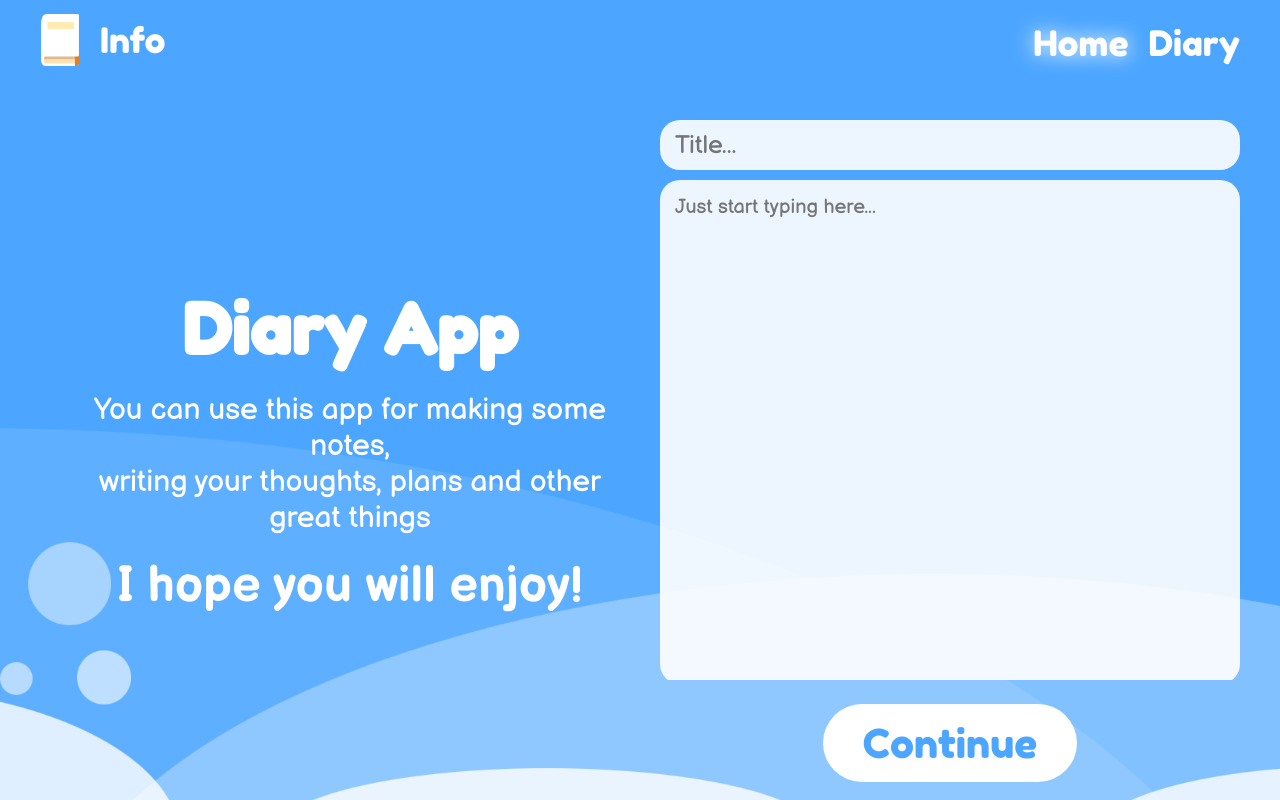
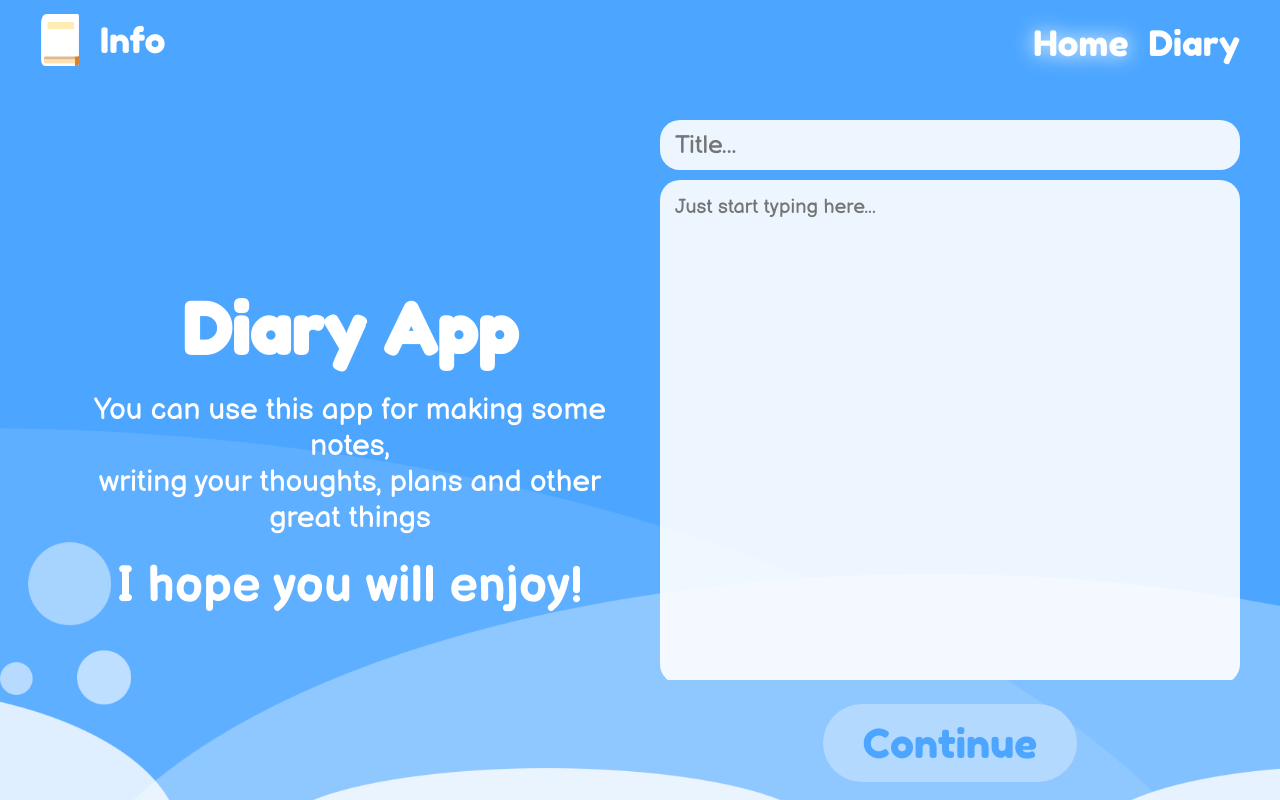
Before and after one commit to augustvulpes/diary-app, a React (Create React App) app: page / in a window 1280 px wide. Built offline with nearby package versions, Linux system fonts and the light colour scheme.

Commit message:
Continue button on home page no longer available with empty form inputs

```diff
--- a/src/components/UI/Button/Button.module.css
+++ b/src/components/UI/Button/Button.module.css
@@ -14,3 +14,11 @@
     box-shadow: 0 0 50px 5px white;
     color: #2e97ff;
 }
+
+.Button:disabled,
+.Button:disabled:hover {
+    color: #4ca6ff;
+    background: #b4d9ff;
+    box-shadow: none;
+    cursor: default;
+}
--- /dev/null
+++ b/src/containers/Diary/Diary.js
@@ -0,0 +1,3 @@
+import React, { Component } from 'react';
+
+import classes from './Diary.module.css';
--- a/src/containers/NewPost/NewPost.js
+++ b/src/containers/NewPost/NewPost.js
@@ -7,16 +7,23 @@ import * as actions from '../../store/actions/index';
 
 class NewPost extends Component {
     // state = {
-    //     title: '',
-    //     postContent: ''
-    // }
+    //     buttonAvailable: false
+    // };
 
     componentDidMount() {
         this.props.getLocalContent();
     };
 
     updateValue = event => {
-        this.props.saveContent(event.target.name, event.target.value)
+        this.props.saveContent(event.target.name, event.target.value);
+    };
+
+    checkButtonStatus = (title, postContent) => {
+        if (!title || !postContent) {
+            return false;
+        } else {
+            return true;
+        };
     };
 
     submitHandler = event => {
@@ -36,7 +43,8 @@ class NewPost extends Component {
                             value={this.props.postContent}
                             onChange={this.updateValue} />
                     </div>
-                    <Button>Continue</Button>
+                    <Button disabled={!this.checkButtonStatus(this.props.title, this.props.postContent)}>
+                        Continue</Button>
                 </form>
             </div>
         );
--- a/src/store/actions/newPost.js
+++ b/src/store/actions/newPost.js
@@ -22,6 +22,8 @@ export const getLocalContent = () => {
 };
 
 export const storeSuccess = () => {
+    localStorage.removeItem('title');
+    localStorage.removeItem('postContent');
     alert(1);
     return {
         type: actionTypes.STORE_SUCCESS
@@ -38,7 +40,8 @@ export const storeFail = () => {
 export const storeToDatabase = (title, postContent) => {
     const note = {
         title: title,
-        postContent: postContent
+        postContent: postContent,
+        date: new Date()
     };
 
     return dispatch => {
```
Also changed, not shown: src/containers/Diary/Diary.module.css (added).
